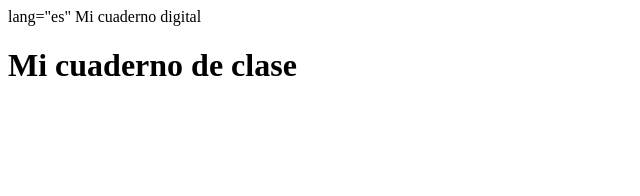
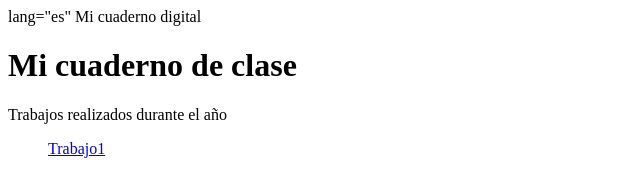
Before and after one commit to paciellojuju-droid/Mi-cuaderno-de-clase, a plain HTML site: page index.html in a window 1280 px wide. Shown: the whole page, without its empty margins (0-640 px from the left). Drawn offline with Linux system fonts and the light colour scheme.

Commit message:
Update index.html

```diff
--- a/index.html
+++ b/index.html
@@ -7,4 +7,9 @@
 <cuerpo>
   <encabezamiento>
     <h1>Mi cuaderno de clase</h1>
-    <pag
+    <pag>Trabajos realizados durante el año </pag>
+  </encabezamiento>
+  <principal>
+   <navegación>
+      <ul>
+      <yo><a href="trabajo1.html">Trabajo1
```
